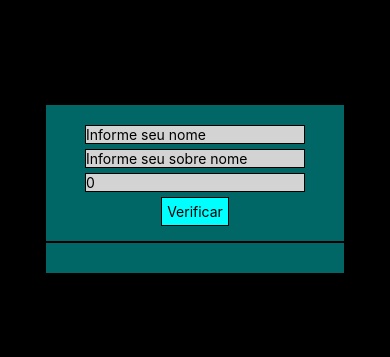
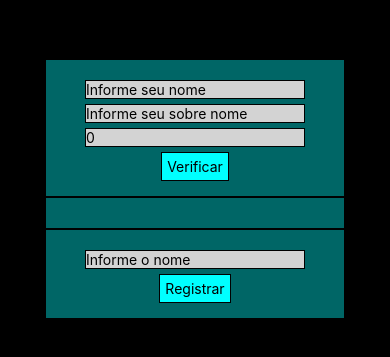
Before and after one commit to Heydran/HeyFront, a React Native app: screen / in a window 390 px wide. Shown: the part 233-590 px from the top of the page. Built offline with nearby package versions, Linux system fonts and the light colour scheme.

Commit message:
aula react25-08

```diff
--- a/Programas/exercicio2/App.js
+++ b/Programas/exercicio2/App.js
@@ -1,59 +1,54 @@
-import { useState } from 'react'
-import { StyleSheet, Text, SafeAreaView} from 'react-native'
+import { useState } from "react";
+import { StyleSheet, Text, SafeAreaView } from "react-native";
 
-import MostrarResultado from "./src/componentes/MostrarResultado"
-import PedirDados from "./src/componentes/PedirDados"
+import MostrarResultado from "./src/componentes/MostrarResultado";
+import PedirDados from "./src/componentes/PedirDados";
+import CadastrarItem from "./src/componentes/CadastrarItens";
 
 export default function App() {
-const [dados, setDados] = useState({})
+	const [dados, setDados] = useState({});
+
 
 	return (
 		<SafeAreaView style={styles.mainContainer}>
+			<PedirDados pegarDados={setDados} styles={styles} />
 
-            <PedirDados
-                pegarDados = {setDados}
+			<MostrarResultado dados={dados} styles={styles} />
+
+			<CadastrarItem
 				styles={styles}
+
 			/>
-
-            <Text>
-                <MostrarResultado
-                    dados = {dados}
-                    styles={styles}
-                />
-            </Text>
 		</SafeAreaView>
 	);
 }
 
 const styles = StyleSheet.create({
 	mainContainer: {
-        flex:1,
-        backgroundColor: '#000',
-        alignItems: 'center',
-        justifyContent: 'center'
-
+		flex: 1,
+		backgroundColor: "#000",
+		alignItems: "center",
+		justifyContent: "center",
 	},
 	container: {
-        backgroundColor: '#066',
-        alignItems: 'center',
-        justifyContent: 'center',
-        width:300,
-        padding:15,
-        borderWidth:1
+		backgroundColor: "#066",
+		alignItems: "center",
+		justifyContent: "center",
+		width: 300,
+		padding: 15,
+		borderWidth: 1,
 	},
 	input: {
 		borderColor: "black",
 		borderWidth: 1,
 		backgroundColor: "lightgray",
-        marginTop: 5
-
+		marginTop: 5,
 	},
 	touchable: {
 		backgroundColor: "#0ff",
 		borderWidth: 1,
 		borderColor: "black",
 		padding: 5,
-        marginTop: 5
-
-    }
+		marginTop: 5,
+	},
 });
--- /dev/null
+++ b/Programas/exercicio2/src/componentes/CadastrarItens.js
@@ -0,0 +1,20 @@
+import { useState } from 'react';
+import { View, TouchableOpacity, TextInput, Text } from 'react-native';
+
+export default function CadastrarItens(props) {
+    const [itens, setItens] = useState([])
+    const [item, setItem] = useState("")
+    return (<View style={props.styles.container}>
+        <TextInput style={props.styles.input}
+            placeholder="Informe o nome"
+            onChangeText={setItem} />
+        <TouchableOpacity style={props.styles.touchable}
+        onPress={() => setItens([...itens, item], console.log(itens))}
+        >
+            <Text>Registrar</Text>
+        </TouchableOpacity>
+        {itens}
+    </View>
+
+    )
+}
```
Lines whose indentation alone changed are shown as unchanged.
